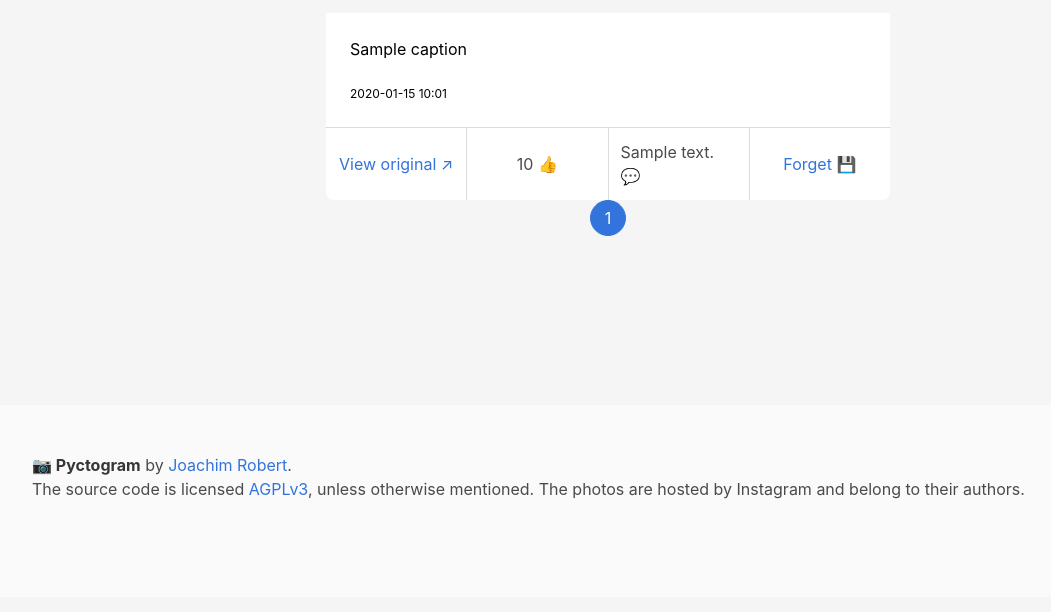
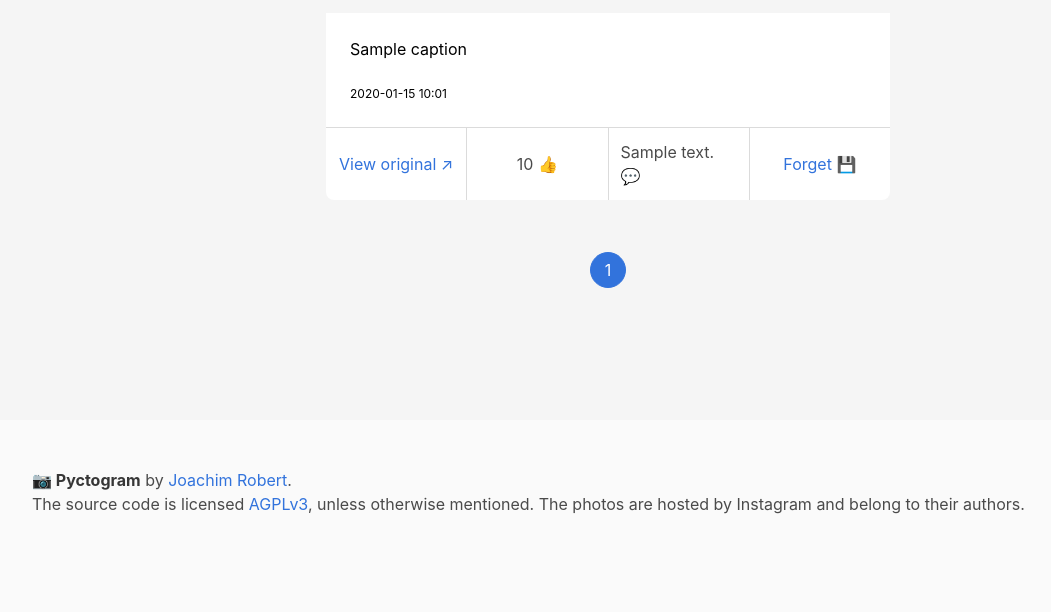
Before and after one commit to joachimesque/Pyctogram, a Flask app: template templates/feed/index.html in a window 1280 px wide. Shown: the part 203-815 px from the top of the page, without its empty margins (32-1083 px from the left). Before the commit the page ends 702 px from the top, so only its background shows below. Run offline with Flask 2, Linux system fonts and the light colour scheme; the template is opened without the code that fills it: most values are stand-ins (such as "Sample title", 1, 10 or a date in 2020).

Commit message:
CSS: More space for the pagination

```diff
--- a/static/css/style.css
+++ b/static/css/style.css
@@ -64,3 +64,7 @@ body.template-profile .card .card-header {
   border-bottom-left-radius: .5rem;
   border-bottom-right-radius: .5rem;
 }
+
+nav.pagination {
+  margin: 3rem 0 5rem;
+}
```
